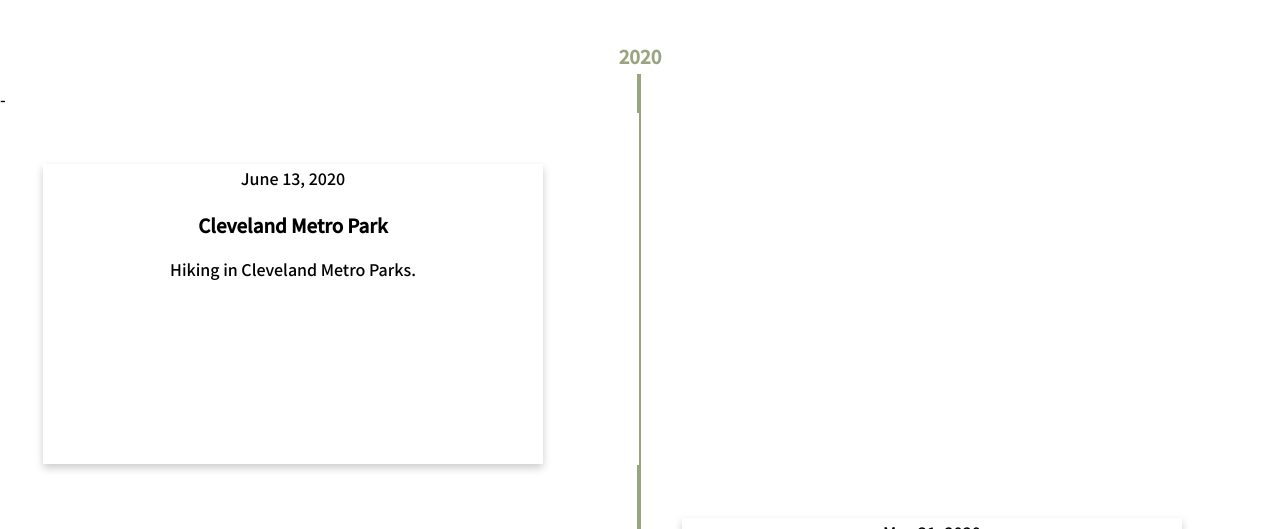
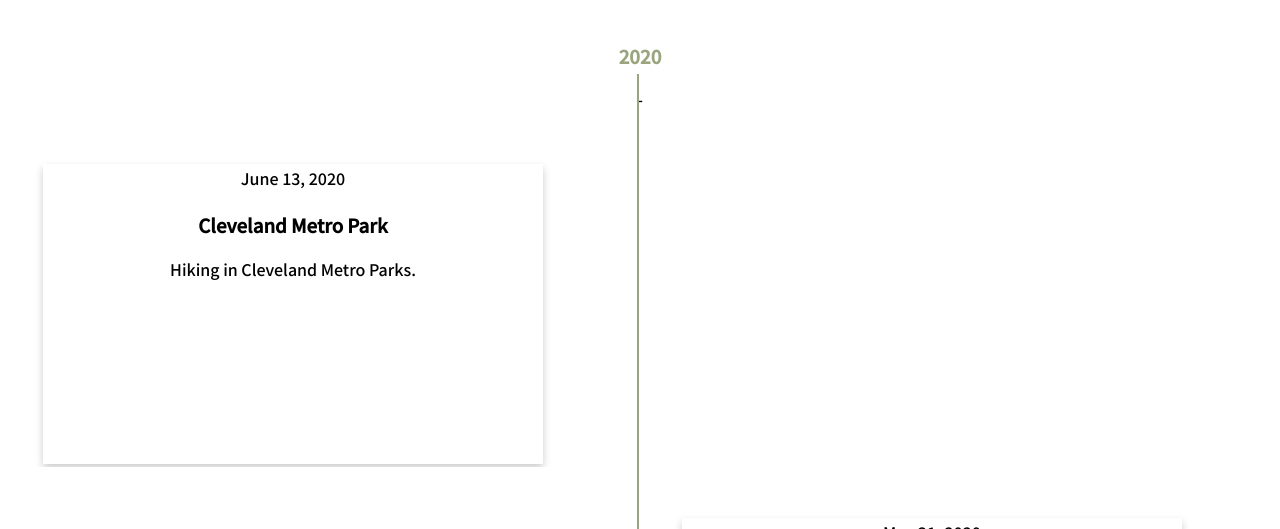
Before and after one commit to kylie-cameron/CameronHikes-Travels, a plain HTML site: page index.html in a window 1280 px wide. Shown: the part 271-800 px from the top of the page. Drawn offline with Linux system fonts and the light colour scheme; a script that the page names is missing.

Commit message:
Add files via upload

```diff
--- a/index.html
+++ b/index.html
@@ -49,11 +49,12 @@
 <center>
 <style>
 .vl {
-  border: 2px solid#99a57e;
+  border: 1px solid#99a57e;
   height: 500px;
 }
 </style>
 </center>
+<center>
 <div class="vl"></div>
 <table id="tbl" style="width:100%">
 	<div style="overflow-x:auto;">
@@ -204,12 +205,13 @@
                     <div class="timeline-content">
                         <h3 class="timeline-title">Squire's Castle</h3>
                         <p>Hiking in Cleveland Metro Park's Squire's Castle. </p>
-                    </div>
-					  </div>
-					</div>
-				</td>
-			</tr>
-		</table>
+              </div>
+              </div>
+          </td>
+      </tr>
+  </div>
+</table>
+</center>
 
 	<iframe src="https://www.google.com/maps/d/u/0/embed?mid=19Y8-Yftaim3_PAsdAhUpCHzqqKDPmfuP" width="100%" height="480" ></iframe>
               </body>
--- a/main.css
+++ b/main.css
@@ -114,19 +114,3 @@ iframe {
 @media
 only screen and (max-width: 1500px) {
   table, thead, tbody, th, td, tr {
-
-  }
-  thead tr {
-    position: absolute;
-  }
-  td {
-    border: none;
-    position: relative;
-
-  }
-  td:before {
-    position: absolute;
-    width: 200px;
-    white-space: nowrap;
-
-  }
```
